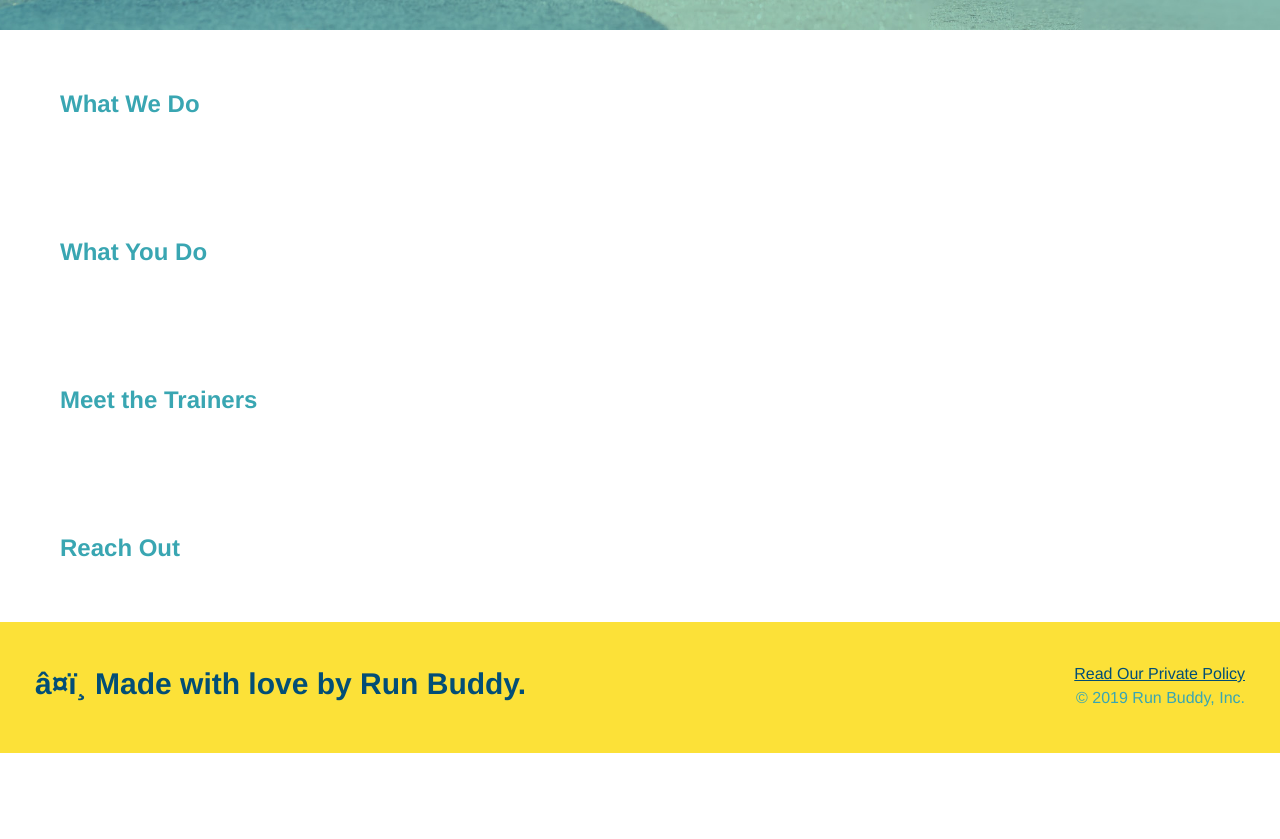
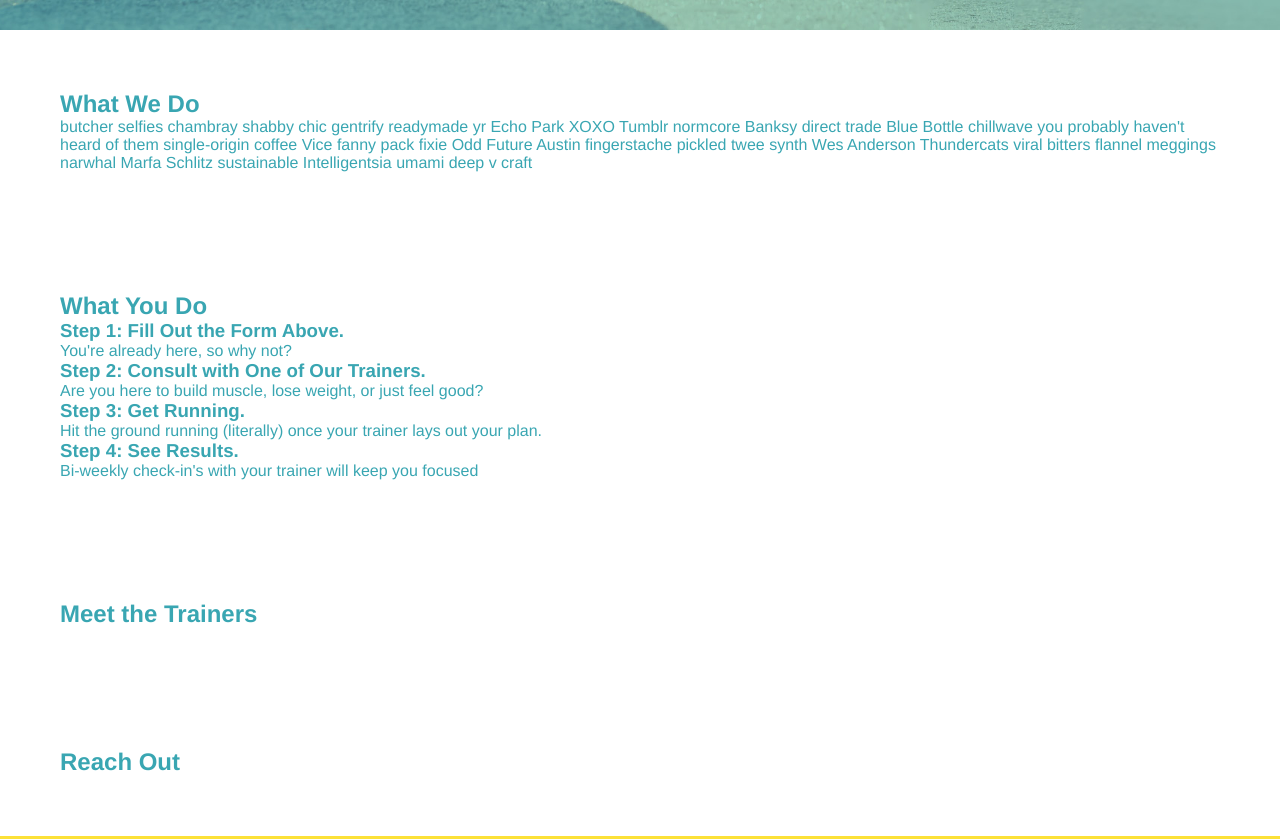
Before and after one commit to Gdebortoli/Homework-GD, a plain HTML site: page index.html in a window 1280 px wide. Shown: the part 652-1491 px from the top of the page. Before the commit the page ends 1405 px from the top, so only its background shows below. Drawn offline with Linux system fonts and the light colour scheme.

```diff
--- a/assets/css/style.css
+++ b/assets/css/style.css
@@ -3,6 +3,7 @@ body {
     font-family: helvetica, Arial, Helvetica, sans-serif;
 }
 
+/* Beginning of Style for Header */
 header {
     padding: 20px;
     background-color: #39a6b2;
@@ -35,12 +36,14 @@ header nav ul li a {
     font-weight: Lighter;
     font-size: 22px;
 }
+/* End of styling for header */
 
 * {
     margin: 0;
     padding: 0;
 }
 
+/* Beginning of styling of footer */
 footer {
     background: #fce138;
     width: 100%;
@@ -63,6 +66,7 @@ footer div {
 footer a {
     color: #024e76
 }
+/* End of styling of footer */
 
 * {
     Margin: 0;
@@ -72,6 +76,7 @@ footer a {
 
 section {
     padding: 60px;
+    display: block;
 }
 
 /* Hero Style Start */
@@ -94,6 +99,7 @@ section {
     bottom: 120px;
     right: 140px;
 }
+
 .hero-form h3 {
     font-size: 24px;
     margin: 0;
@@ -123,7 +129,6 @@ section {
     border: none;
     padding: 10px 20px;
     font-size: 16px;
-
 }
 
 /* Hero Style End */
--- a/index.html
+++ b/index.html
@@ -61,22 +61,54 @@
             </div>
         </section>
 <!-- End Hero -->
-        <section>
+
+<!-- "What we do" section -->
+        <section id="what-we-do">
             <h2>What We Do</h2>
+            <p>
+                butcher selfies chambray shabby chic gentrify readymade yr Echo Park XOXO Tumblr normcore Banksy direct trade Blue Bottle chillwave you probably haven't heard of them single-origin coffee Vice fanny pack fixie Odd Future Austin fingerstache pickled twee synth Wes Anderson Thundercats viral bitters flannel meggings narwhal Marfa Schlitz sustainable Intelligentsia umami deep v craft
+            </p>
         </section>
 
-        <section>
+<!-- "What you do" Section-->
+        <section id="what-you-do">
             <h2>What You Do</h2>
+            <p>
+
+            <div>
+                <h3> Step 1: Fill Out the Form Above.</h3>
+                <p>You're already here, so why not?</p>
+            </div>
+
+            <div>
+                <h3> Step 2: Consult with One of Our Trainers.</h3>
+                <p>Are you here to build muscle, lose weight, or just feel good?</p>
+            </div>
+
+            <div>
+                <h3>Step 3: Get Running.</h3>
+                <p>Hit the ground running (literally) once your trainer lays out your plan.</p>
+            </div>
+
+            <div>
+                <h3>Step 4: See Results.</h3>
+                <p>Bi-weekly check-in's with your trainer will keep you focused</p>
+            </div>
+
+            </p>
         </section>
 
-        <section>
+<!-- "Meet the trainers" Section-->
+        <section id="yourtrainers">
             <h2>Meet the Trainers</h2>
         </section>
 
-        <section>
+<!-- "Reach out" Section -->
+        <section id="reach-out">
             <h2>Reach Out</h2>
         </section>
 
+<!-- Beginning of Footer -->
         <footer>
             <h2>❤️ Made with love by Run Buddy.</h2>
             <div>
@@ -84,5 +116,6 @@
                 &copy; 2019 Run Buddy, Inc.
             </div>
         </footer>
+
     </body>
 </html>
```
Also changed, not shown: assets/images/step-1.svg (added), assets/images/step-2.svg (added), assets/images/step-3.svg (added), assets/images/step-4.svg (added), 2 other files.
